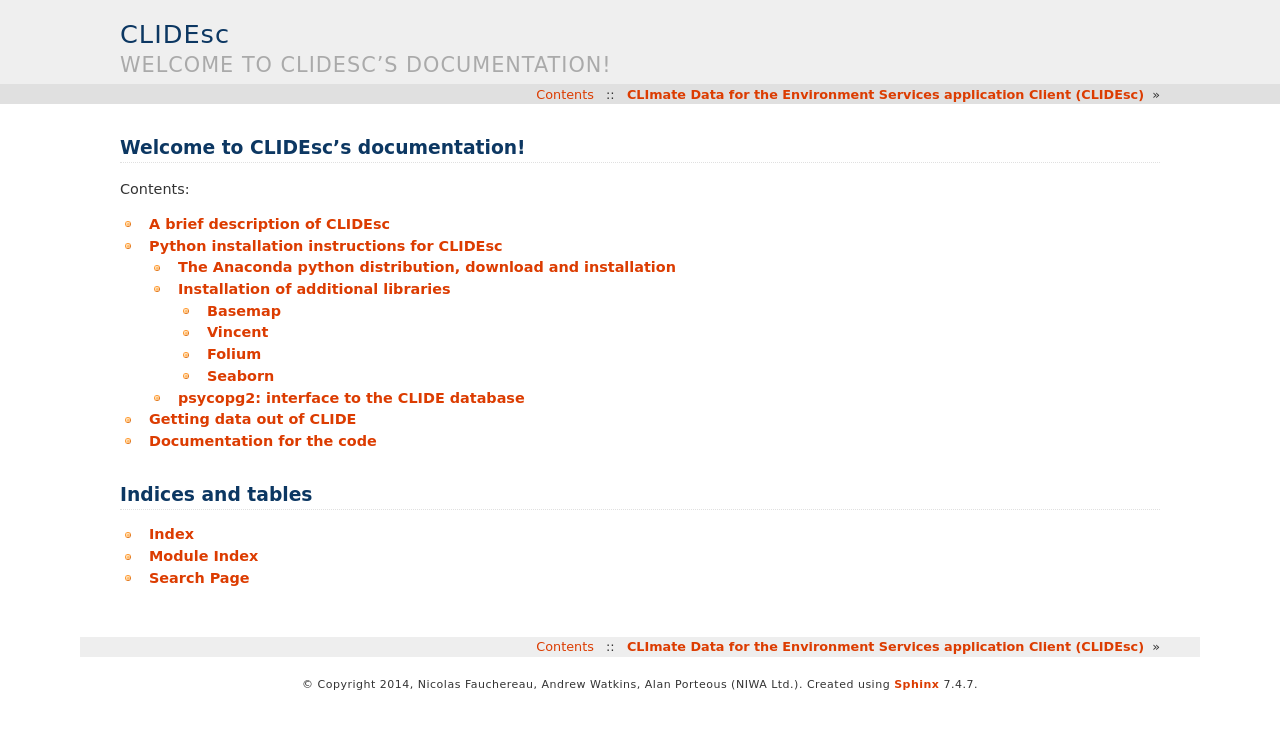
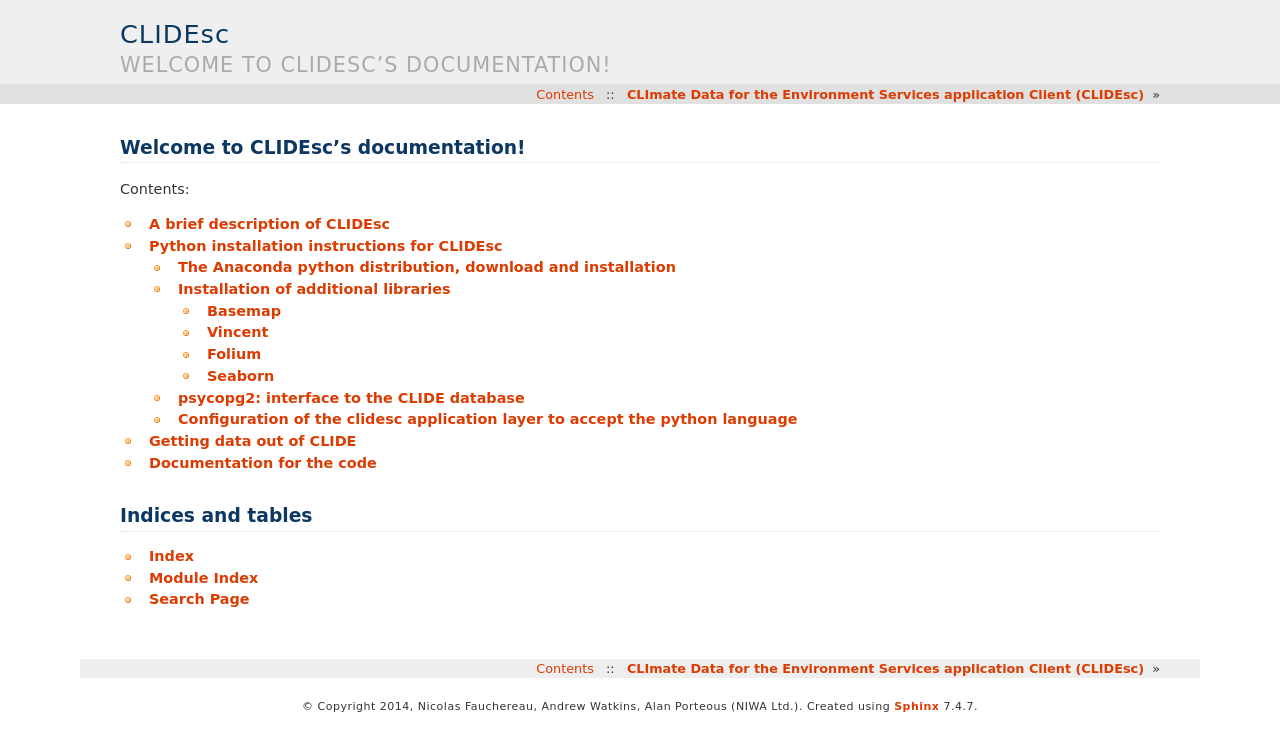
Before and after one commit to nicolasfauchereau/clidesc, a Sphinx documentation site: the page built from docs/index.rst, in a window 1280 px wide. Shown: the top 751 px of the page. Built offline with Sphinx 7.4.7, drawn with Linux system fonts in a browser that asks for light colours.

Commit message:
updated doc

```diff
--- a/docs/install.rst
+++ b/docs/install.rst
@@ -18,11 +18,11 @@ scientific computing and visualization. In particular it provides Numpy,
 Scipy, Pandas, Matplotlib (+ basemap). The full list of packages is
 available at:
 
-`http://docs.continuum.io/anaconda/pkgs.html <http://docs.continuum.io/anaconda/pkgs.html>`_
+http://docs.continuum.io/anaconda/pkgs.html
 
 The Anaconda python distribution must be downloaded from:
 
-`http://continuum.io/downloads <http://continuum.io/downloads>`_
+http://continuum.io/downloads
 
 For the correct version of your linux system, to know whether CLIDEsc is
 running on a 32 bits or 64 bits server, type
@@ -90,8 +90,9 @@ Then a good thing is to update the anaconda packages already installed
 
     $ /opt/anaconda/bin/conda update anaconda
 
-You also need to install `pip <https://github.com/pypa/pip>`_ to install
-packages from the `Python Package Index <http://pypi.python.org/pypi>`_.
+You also need to install `pip <https://github.com/pypa/pip>`__ to
+install packages from the `Python Package
+Index <http://pypi.python.org/pypi>`__.
 
 ::
 
@@ -103,18 +104,18 @@ Installation of additional libraries
 A few other libraries need to be installed in order to make the most of
 the Python scientific stack:
 
--  `basemap <http://matplotlib.org/basemap/>`_: to create static maps
--  `vincent <http://vincent.readthedocs.org/en/latest/>`_: to create
+-  `basemap <http://matplotlib.org/basemap/>`__: to create static maps
+-  `vincent <http://vincent.readthedocs.org/en/latest/>`__: to create
    dynamic visualisations in the browser
--  `folium <https://github.com/wrobstory/folium>`_: to create dynamic
+-  `folium <https://github.com/wrobstory/folium>`__: to create dynamic
    maps in the browser
--  `seaborn <http://web.stanford.edu/~mwaskom/software/seaborn/>`_: to
+-  `seaborn <http://web.stanford.edu/~mwaskom/software/seaborn/>`__: to
    create sophisticated statistical visualisations
 
 Basemap
 ~~~~~~~
 
-`Basemap <http://matplotlib.org/basemap/>`_ is part of the Anaconda
+`Basemap <http://matplotlib.org/basemap/>`__ is part of the Anaconda
 Python distribution and can be installed by:
 
 ::
@@ -124,8 +125,8 @@ Python distribution and can be installed by:
 Vincent
 ~~~~~~~
 
-`vincent <http://vincent.readthedocs.org/en/latest/>`_ is to be
-installed using `pip <https://github.com/pypa/pip>`_:
+`vincent <http://vincent.readthedocs.org/en/latest/>`__ is to be
+installed using `pip <https://github.com/pypa/pip>`__:
 
 ::
 
@@ -134,8 +135,8 @@ installed using `pip <https://github.com/pypa/pip>`_:
 Folium
 ~~~~~~
 
-`folium <https://github.com/wrobstory/folium>`_, similarly install via
-`pip <https://github.com/pypa/pip>`_:
+`folium <https://github.com/wrobstory/folium>`__, similarly install via
+`pip <https://github.com/pypa/pip>`__:
 
 ::
 
@@ -144,22 +145,22 @@ Folium
 Seaborn
 ~~~~~~~
 
-`seaborn <http://web.stanford.edu/~mwaskom/software/seaborn/>`_ is also
-to be installed via `pip <https://github.com/pypa/pip>`_:
+`seaborn <http://web.stanford.edu/~mwaskom/software/seaborn/>`__ is also
+to be installed via `pip <https://github.com/pypa/pip>`__:
 
 ::
 
     $ /opt/anaconda/bin/pip install seaborn
 
-psycopg2: interface to the `CLIDE <http://www.bom.gov.au/climate/pacific/about-clide.shtml>`_ database
-------------------------------------------------------------------------------------------------------
+psycopg2: interface to the `CLIDE <http://www.bom.gov.au/climate/pacific/about-clide.shtml>`__ database
+-------------------------------------------------------------------------------------------------------
 
-The `psycopg2 <http://initd.org/psycopg/>`_ provides the interface to
-the Clide `PostgreSQL <http://www.postgresql.org/>`_ database. It is not
-part of the libraries distributed with `anaconda <>`_, but can be
-installed using `binstar <www.binstar.org>`_ channel or from sources.
+The `psycopg2 <http://initd.org/psycopg/>`__ provides the interface to
+the Clide `PostgreSQL <http://www.postgresql.org/>`__ database. It is
+not part of the libraries distributed with `anaconda <>`__, but can be
+installed using `binstar <www.binstar.org>`__ channel or from sources.
 
-Before installing `psycopg2 <http://initd.org/psycopg/>`_, make sure
+Before installing `psycopg2 <http://initd.org/psycopg/>`__, make sure
 that ``pg_config`` is in the system PATH, i.e. if you type:
 
 ::
@@ -168,13 +169,13 @@ that ``pg_config`` is in the system PATH, i.e. if you type:
 
 in a terminal it should return the version of PostgreSQL. If something
 goes wrong here, please refer to `the psycopg installation
-documentation <http://initd.org/psycopg/docs/install.html#install-from-source>`_
+documentation <http://initd.org/psycopg/docs/install.html#install-from-source>`__
 
 ``psycopg2`` can be installed in two ways:
 
 1. The recommended way:
 
-We make use of `Dan Blanchard <http://dan-blanchard.github.io/>`_'s
+We make use of `Dan Blanchard <http://dan-blanchard.github.io/>`__'s
 channel for psycopg2
 
 ::
@@ -185,7 +186,7 @@ channel for psycopg2
 
 If you want to install from sources, the psycopg2 archive (tar.gz) needs
 to be downloaded from `The psycopg download
-page <http://initd.org/psycopg/download/>`_
+page <http://initd.org/psycopg/download/>`__
 
 Once downloaded, cd where you downloaded the psycopg2-2.5.2.tar.gz
 archive and enter:
@@ -206,3 +207,22 @@ then install the module:
 
     $ /opt/anaconda/bin/python setup.py build
     $ /opt/anaconda/bin/python setup.py install
+
+Configuration of the clidesc application layer to accept the python language
+----------------------------------------------------------------------------
+
+In order to activate the Python language as an option for developing a
+climate service, one needs to modify the ``config.yml`` file that is
+located (usually) in ``/var/www/clidesc/app/config``. On **line 8**, the
+parameter ``script_lang.python`` must point to the python binary
+installed by anaconda, example:
+
+::
+
+    parameters:
+        processing_path:
+            python: "/opt/anaconda/bin/python"
+            R: "/usr/bin/Rscript"
+            R64: "/usr/bin/Rscript --arch=x86_64"
+            php: "/usr/bin/php"
+            perl: "/usr/bin/perl"
```
